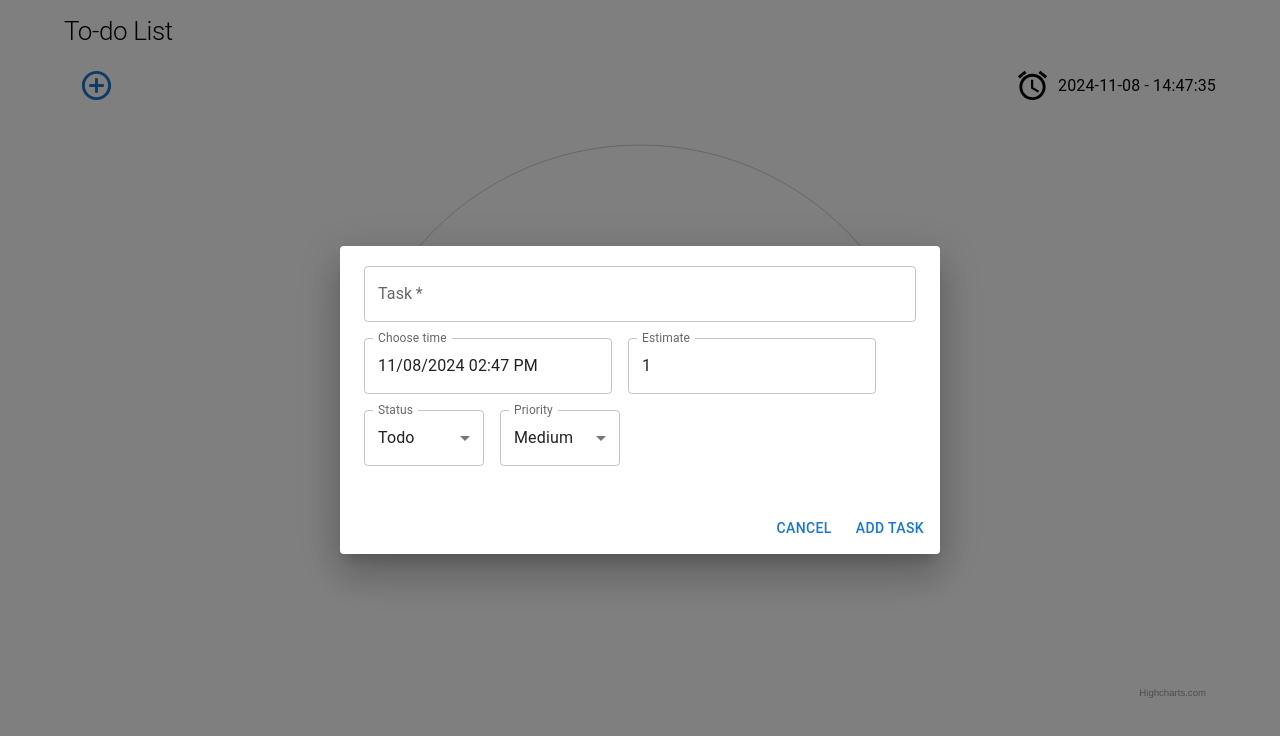
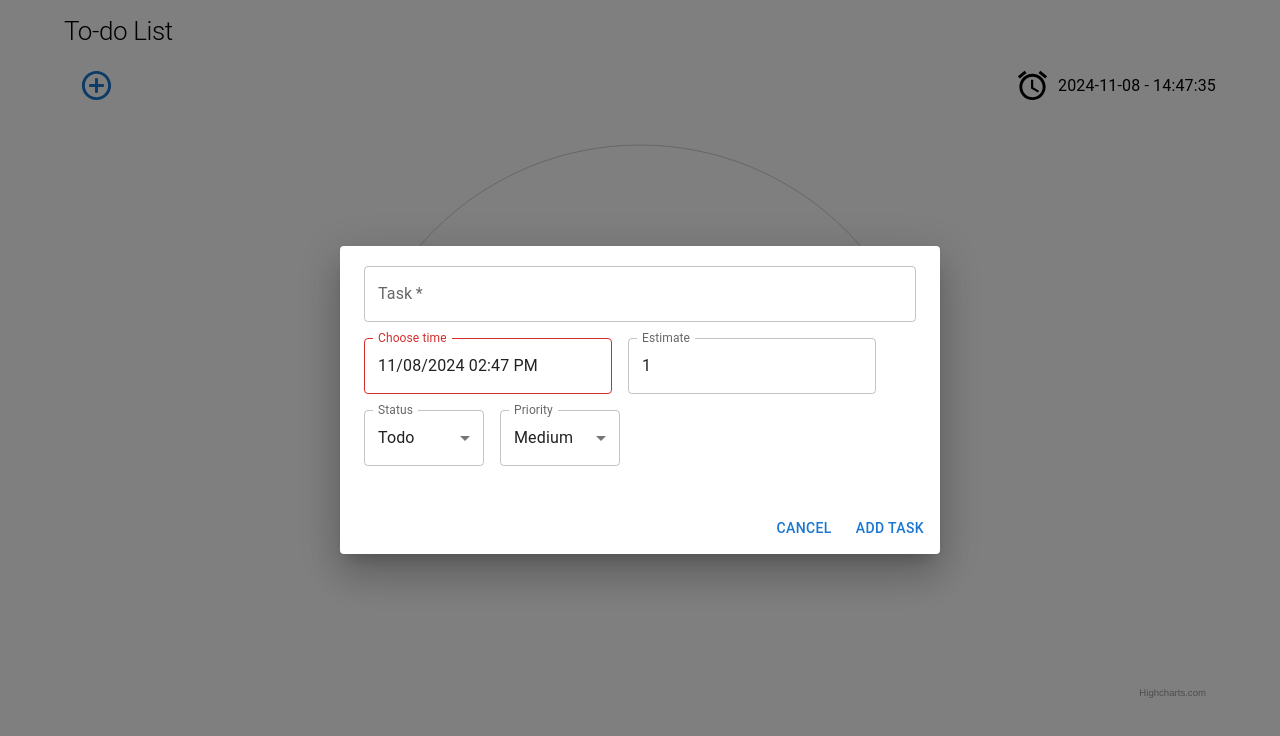
Before and after one commit to setareh/to-do-list, a React (Create React App) app: page / in a window 1280 px wide. Both pictures are taken after a click on the button 96 px from the left and 85 px from the top of the page. Shown: the top 736 px of the page. Built offline with nearby package versions, Linux system fonts and the light colour scheme.

Commit message:
disable past days

```diff
--- a/src/Component/AddTask/AddTask.tsx
+++ b/src/Component/AddTask/AddTask.tsx
@@ -138,6 +138,7 @@ const AddTask: React.FC<AddTaskProps> = ({onAddTask}) => {
                     label="Choose time"
                     value={dayjs(dateTime)}
                     onChange={handleDateTime}
+                    disablePast={true}
                     sx={{mb: 2, mr: 2}}
                     />
                 {/* </DemoContainer> */}
--- a/src/Component/DataTable/DataTable.tsx
+++ b/src/Component/DataTable/DataTable.tsx
@@ -317,6 +317,7 @@ import { AdapterDayjs } from "@mui/x-date-pickers/AdapterDayjs";
                     label="Choose time"
                     value={dayjs(selectedTask.dateTime)}
                     onChange={(newValue) => handleFieldChange('dateTime', newValue)}
+                    disablePast={true}
                     sx={{mb: 2}}
                     />
                 </LocalizationProvider>
```
